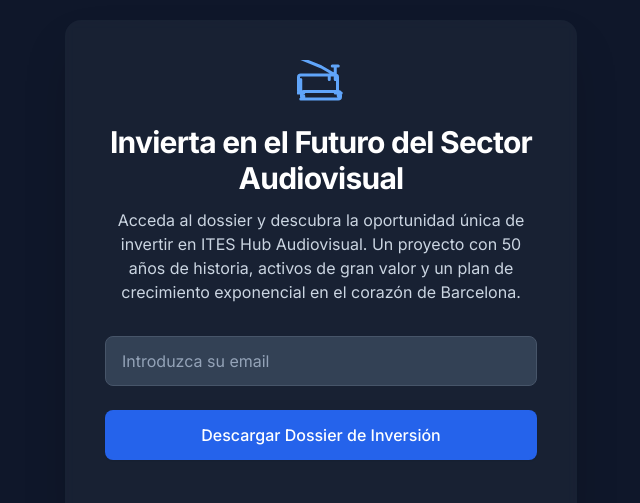
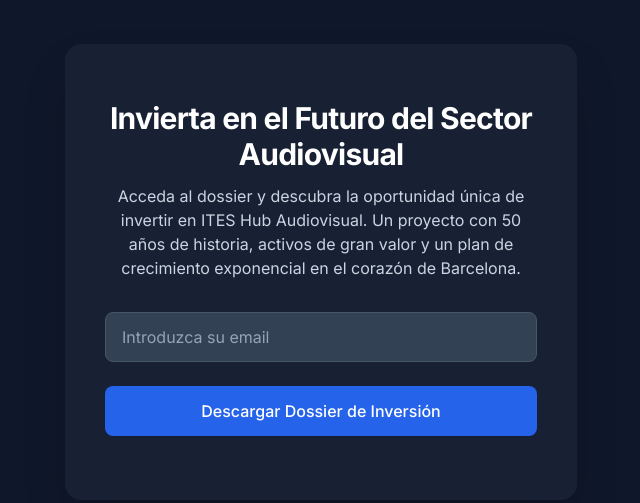
Before and after one commit to PascualFort/one-page, a plain HTML site: page index.html in a window 1280 px wide. Shown: the part 128-631 px from the top of the page, without its empty margins (319-959 px from the left). Drawn offline with nearby package versions, Linux system fonts and the light colour scheme.

Commit message:
feat: Removed weird icon

```diff
--- a/index.html
+++ b/index.html
@@ -42,20 +42,6 @@
       <div class="p-8 sm:p-10">
         <!-- Header Section -->
         <div class="text-center">
-          <svg
-            class="mx-auto h-12 w-auto text-blue-400"
-            xmlns="http://www.w3.org/2000/svg"
-            fill="none"
-            viewBox="0 0 24 24"
-            stroke-width="1.5"
-            stroke="currentColor"
-          >
-            <path
-              stroke-linecap="round"
-              stroke-linejoin="round"
-              d="M3.375 19.5h17.25m-17.25 0a1.125 1.125 0 0 1-1.125-1.125v-1.5c0-.621.504-1.125 1.125-1.125h17.25c.621 0 1.125.504 1.125 1.125v1.5c0 .621-.504 1.125-1.125 1.125m-17.25 0h-1.5m1.5 0h1.5m-1.5 0v-1.5m17.25 0v-1.5m0 0h1.5m-1.5 0h-1.5m-17.25 0a1.125 1.125 0 0 1-1.125-1.125v-6.75c0-.621.504-1.125 1.125-1.125h17.25c.621 0 1.125.504 1.125 1.125v6.75c0 .621-.504 1.125-1.125 1.125m-17.25 0h-1.5m1.5 0h1.5m-1.5 0v-6.75m17.25 0v-6.75m0 0h1.5m-1.5 0h-1.5m-1.5 6.75v-1.5m-14.25-9L12 3.375 19.125 7.5"
-            />
-          </svg>
           <h1
             class="mt-4 text-2xl sm:text-3xl font-bold tracking-tight text-white"
           >
```
